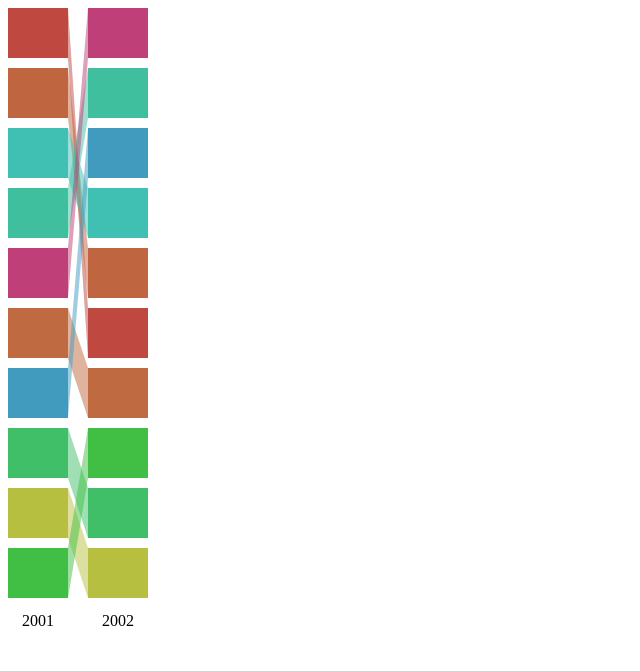
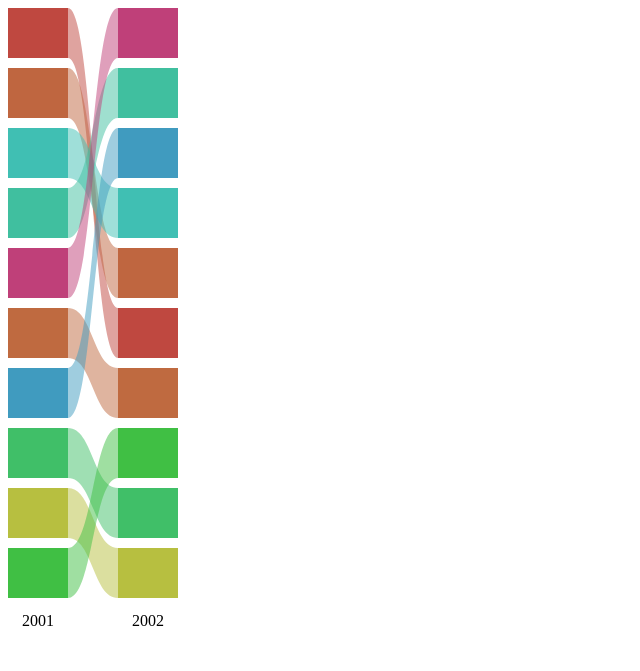
Before and after one commit to gregtyler/d3-experiments, a plain HTML site: page wta/index.html in a window 1280 px wide. Shown: the whole page, without its empty margins (0-640 px from the left). Drawn offline with nearby package versions, Linux system fonts and the light colour scheme.

Commit message:
Make links between each rank curvy

```diff
--- a/wta/index.html
+++ b/wta/index.html
@@ -25,7 +25,7 @@
       const chartWidth = 800;
       const chartHeight = 600;
       const chartPadding = 30;
-      const barGapX = 20;
+      const barGapX = 50;
       const barGapY = 10;
       const barWidth = 60;
       const barHeight = (chartHeight / 10) - barGapY;
@@ -81,10 +81,15 @@
           // Add links
           function linkPath(datum, index, ranks) {
             var path = d3.path();
-            path.moveTo(x(index) + barWidth, y(datum.rank));
-            path.lineTo(x(index) + barWidth, y(datum.rank) + barHeight)
-            path.lineTo(x(index + 1), y(ranks[index + 1].rank) + barHeight);
-            path.lineTo(x(index + 1), y(ranks[index + 1].rank));
+            var x1 = x(index) + barWidth;
+            var y1 = y(datum.rank);
+            var x2 = x(index + 1);
+            var y2 = y(ranks[index + 1].rank);
+
+            path.moveTo(x1, y1);
+            path.bezierCurveTo(x1 + (barGapX / 2), y1, x2 - (barGapX / 2), y2, x2, y2);
+            path.lineTo(x2, y2 + barHeight);
+            path.bezierCurveTo(x2 - (barGapX / 2), y2 + barHeight, x1 + (barGapX / 2), y1 + barHeight, x1, y1 + barHeight);
             path.closePath();
             return path.toString();
           }
```
